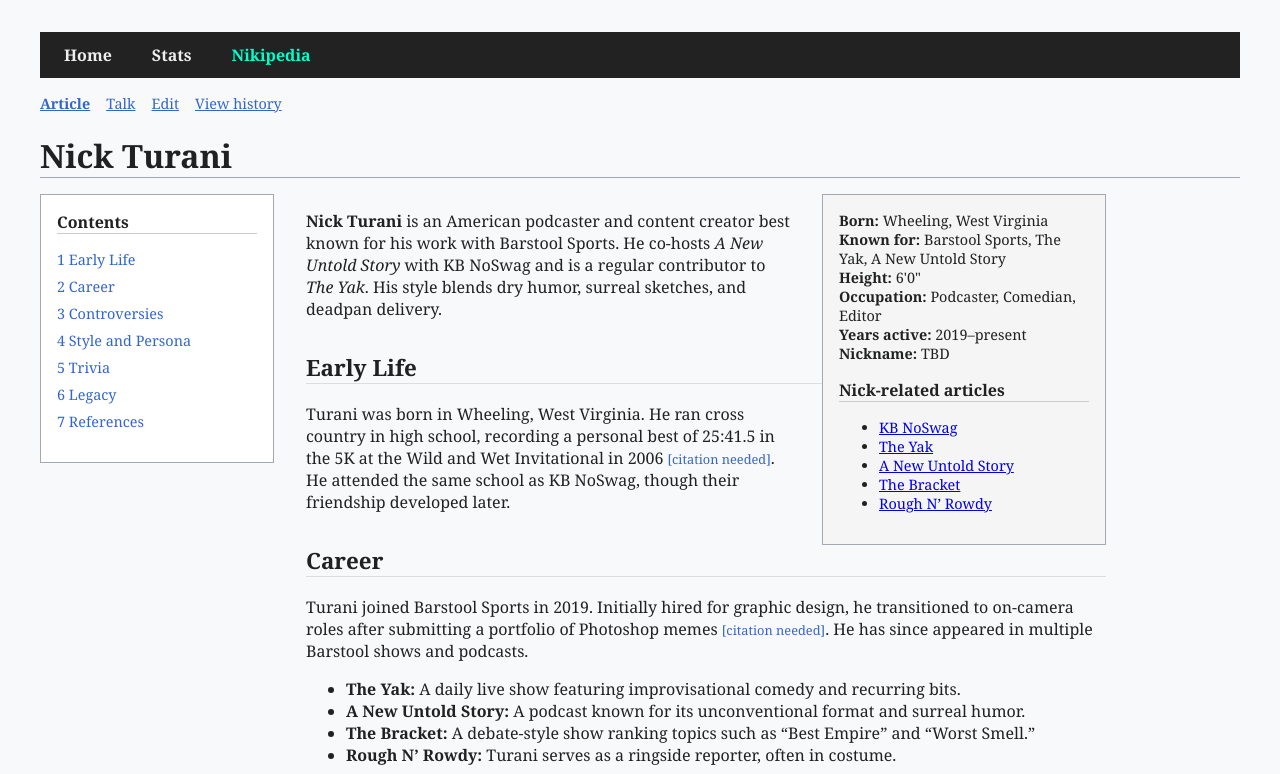
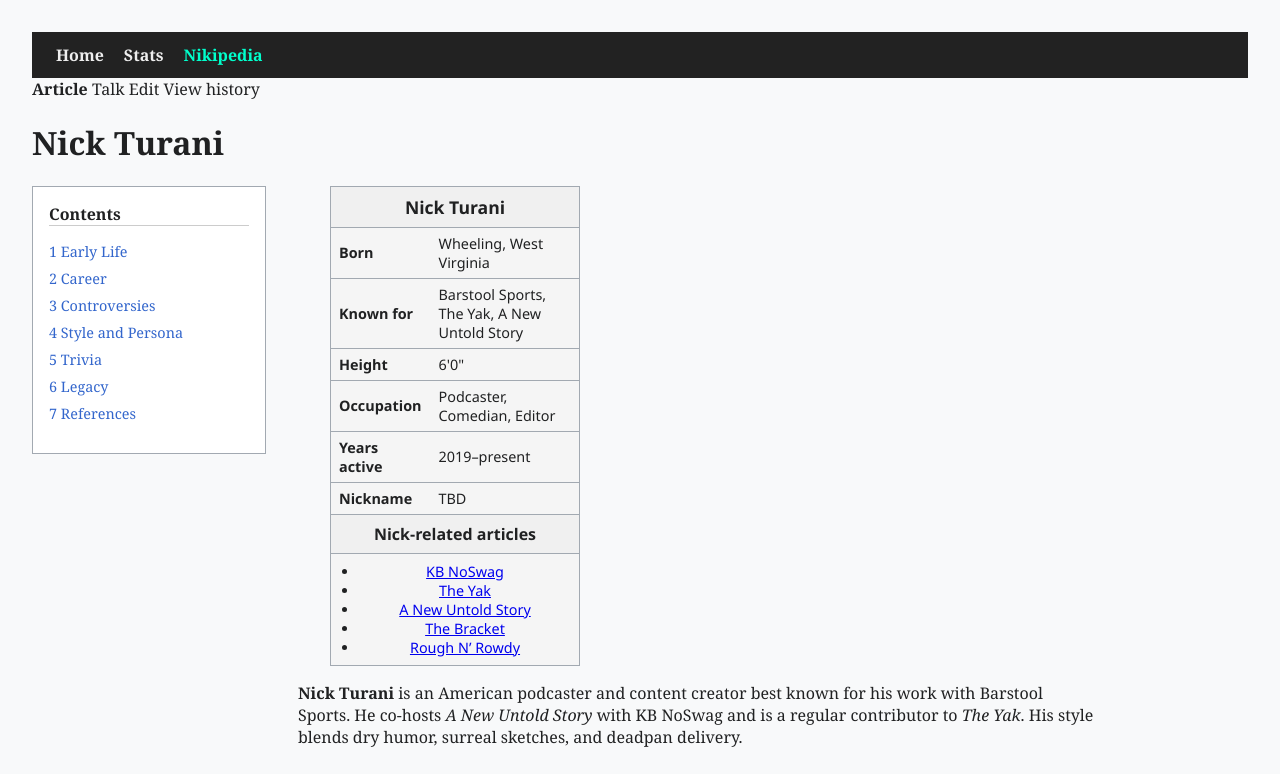
Before and after one commit to TaylorBogle/nickyclicky, a plain HTML site: page nikipedia.html in a window 1280 px wide. Shown: the top 774 px of the page. Drawn offline with Linux system fonts and the light colour scheme.

Commit message:
making it more legit

```diff
--- a/nikipedia.html
+++ b/nikipedia.html
@@ -6,130 +6,6 @@
   <title>Nick Turani – Nikipedia</title>
   <link rel="stylesheet" href="style.css" />
   <link rel="icon" type="image/x-icon" href="images/images2.jpg" />
-  <style>
-    body.nikipedia {
-      font-family: Georgia, serif;
-      background: #f8f9fa;
-      color: #202122;
-      padding: 2rem;
-      max-width: 1200px;
-      margin: auto;
-    }
-
-    .navbar {
-      background: #222;
-      padding: 12px 24px;
-      margin-bottom: 1rem;
-    }
-
-    .nav-link {
-      color: #eee;
-      text-decoration: none;
-      margin-right: 20px;
-      font-weight: bold;
-    }
-
-    .nav-link.active {
-      color: #00ffcc;
-    }
-
-    .tabs {
-      display: flex;
-      gap: 1rem;
-      margin-bottom: 1rem;
-      font-size: 0.9rem;
-      color: #3366cc;
-    }
-
-    .tabs span {
-      cursor: pointer;
-      text-decoration: underline;
-    }
-
-    h1 {
-      font-size: 2rem;
-      border-bottom: 1px solid #a2a9b1;
-      margin-bottom: 1rem;
-    }
-
-    h2 {
-      font-size: 1.4rem;
-      margin-top: 2rem;
-      border-bottom: 1px solid #ddd;
-    }
-
-    .layout {
-      display: flex;
-      gap: 2rem;
-    }
-
-    .contents-box {
-      width: 200px;
-      font-size: 0.9rem;
-      background: #fff;
-      border: 1px solid #a2a9b1;
-      padding: 1rem;
-      height: fit-content;
-    }
-
-    .contents-box h3 {
-      margin-top: 0;
-      font-size: 1rem;
-      border-bottom: 1px solid #ccc;
-    }
-
-    .contents-box ul {
-      list-style: none;
-      padding-left: 0;
-    }
-
-    .contents-box li {
-      margin-bottom: 0.5rem;
-    }
-
-    .contents-box a {
-      color: #3366cc;
-      text-decoration: none;
-    }
-
-    .contents-box a:hover {
-      text-decoration: underline;
-    }
-
-    .article-content {
-      flex: 1;
-      max-width: 800px;
-    }
-
-    .wikibox {
-      border: 1px solid #a2a9b1;
-      background: #f5f5f5;
-      padding: 1rem;
-      float: right;
-      width: 250px;
-      margin-left: 2rem;
-      font-size: 0.9rem;
-    }
-
-    .wikibox h3 {
-      font-size: 1rem;
-      margin-top: 1rem;
-      border-bottom: 1px solid #ccc;
-    }
-
-    .citation-needed {
-      color: #3366cc;
-      font-size: 0.8rem;
-      margin-left: 4px;
-    }
-
-    .references {
-      font-size: 0.9rem;
-      margin-top: 2rem;
-      border-top: 1px solid #ccc;
-      padding-top: 1rem;
-    }
-  </style>
 </head>
 <body class="nikipedia">
   <nav class="navbar">
@@ -164,15 +40,40 @@
 
     <!-- Article -->
     <article class="article-content">
-      <div class="wikibox">
-        <strong>Born:</strong> Wheeling, West Virginia<br>
-        <strong>Known for:</strong> Barstool Sports, The Yak, A New Untold Story<br>
-        <strong>Height:</strong> 6'0"<br>
-        <strong>Occupation:</strong> Podcaster, Comedian, Editor<br>
-        <strong>Years active:</strong> 2019–present<br>
-        <strong>Nickname:</strong> TBD
-
-        <h3>Nick-related articles</h3>
+      <table class="infobox">
+        <tbody>
+          <tr class="header">
+            <th colspan="2">Nick Turani</th>
+          </tr>
+          <tr>
+            <th>Born</th>
+            <td>Wheeling, West Virginia</td>
+          </tr>
+          <tr>
+            <th>Known for</th>
+            <td>Barstool Sports, The Yak, A New Untold Story</td>
+          </tr>
+          <tr>
+            <th>Height</th>
+            <td>6'0"</td>
+          </tr>
+          <tr>
+            <th>Occupation</th>
+            <td>Podcaster, Comedian, Editor</td>
+          </tr>
+          <tr>
+            <th>Years active</th>
+            <td>2019–present</td>
+          </tr>
+          <tr>
+            <th>Nickname</th>
+            <td>TBD</td>
+          </tr>
+          <tr class="section-header">
+            <th colspan="2">Nick-related articles</th>
+          </tr>
+          <tr>
+            <td colspan="2">
               <ul>
                 <li><a href="#">KB NoSwag</a></li>
                 <li><a href="#">The Yak</a></li>
@@ -180,7 +81,10 @@
                 <li><a href="#">The Bracket</a></li>
                 <li><a href="#">Rough N’ Rowdy</a></li>
               </ul>
-      </div>
+            </td>
+          </tr>
+        </tbody>
+      </table>
 
       <p><strong>Nick Turani</strong> is an American podcaster and content creator best known for his work with Barstool Sports. He co-hosts <em>A New Untold Story</em> with KB NoSwag and is a regular contributor to <em>The Yak</em>. His style blends dry humor, surreal sketches, and deadpan delivery.</p>
 
@@ -214,11 +118,15 @@
       </ul>
 
       <h2 id="legacy">Legacy</h2>
-      <p>Though still early in his career, Turani has cultivated a dedicated fanbase and influenced a new wave of surreal comedy within podcasting circles. His unique blend of humor and persona continues to inspire emerging creators.</p>
+      <p>Turani’s work at Barstool Sports is characterized by its unpredictability and commitment to absurdity. His influence is felt across multiple shows and formats, particularly in the blending of satire and sincerity.</p>
 
       <h2 id="references">References</h2>
-      <ol>
-        <li>Barstool Sports official website and podcast archives.</li>
+      <ol class="references">
+        <li>Barstool Sports – <em>The Yak</em> archives</li>
+        <li><em>A New Untold Story</em> YouTube channel</li>
+        <li>West Virginia Cross Country Results Archive (2006)</li>
+        <li>Barstool Bracket episodes (2025)</li>
+        <li>Wake Up Mintzy guest appearance – Barstool Clips</li>
       </ol>
     </article>
   </div>
--- a/style.css
+++ b/style.css
@@ -210,6 +210,10 @@
     background: #f8f9fa;
     color: #202122;
     padding: 2rem;
+}
+
+/* Add a container for nikipedia pages */
+.nikipedia-container {
     max-width: 1200px;
     margin: auto;
 }
@@ -257,6 +261,47 @@
     max-width: 800px;
 }
 
+.infobox {
+    width: 250px;
+    border: 1px solid #a2a9b1;
+    background: #f5f5f5;
+    font-size: 0.9rem;
+    margin-left: 2rem;
+    border-collapse: collapse;
+    font-family: 'Segoe UI', Tahoma, Geneva, Verdana, sans-serif;
+    align-self: flex-start;
+}
+
+.infobox th,
+.infobox td {
+    text-align: left;
+    padding: 6px 8px;
+    border-bottom: 1px solid #a2a9b1;
+}
+
+.infobox th[colspan],
+.infobox td[colspan] {
+    text-align: center;
+    padding: 8px;
+}
+
+.infobox .header {
+    background-color: #f0f0f0;
+    font-size: 1.1rem;
+}
+
+.infobox .section-header {
+    background-color: #f0f0f0;
+    font-size: 1rem;
+    border-top: 1px solid #a2a9b1;
+}
+
+.infobox ul {
+    list-style: disc;
+    padding-left: 20px;
+    margin: 0;
+}
+
 /* Responsive */
 @media (max-width: 768px) {
     .carousel {
@@ -293,4 +338,16 @@
     .stats-grid {
         grid-template-columns: 1fr;
     }
+
+    .layout {
+        flex-direction: column;
+        gap: 1rem;
     }
+
+    .infobox {
+        width: 100%;
+        margin-left: 0;
+        margin-bottom: 1rem;
+        align-self: auto;
+    }
+}
```
Lines whose indentation alone changed are shown as unchanged.
